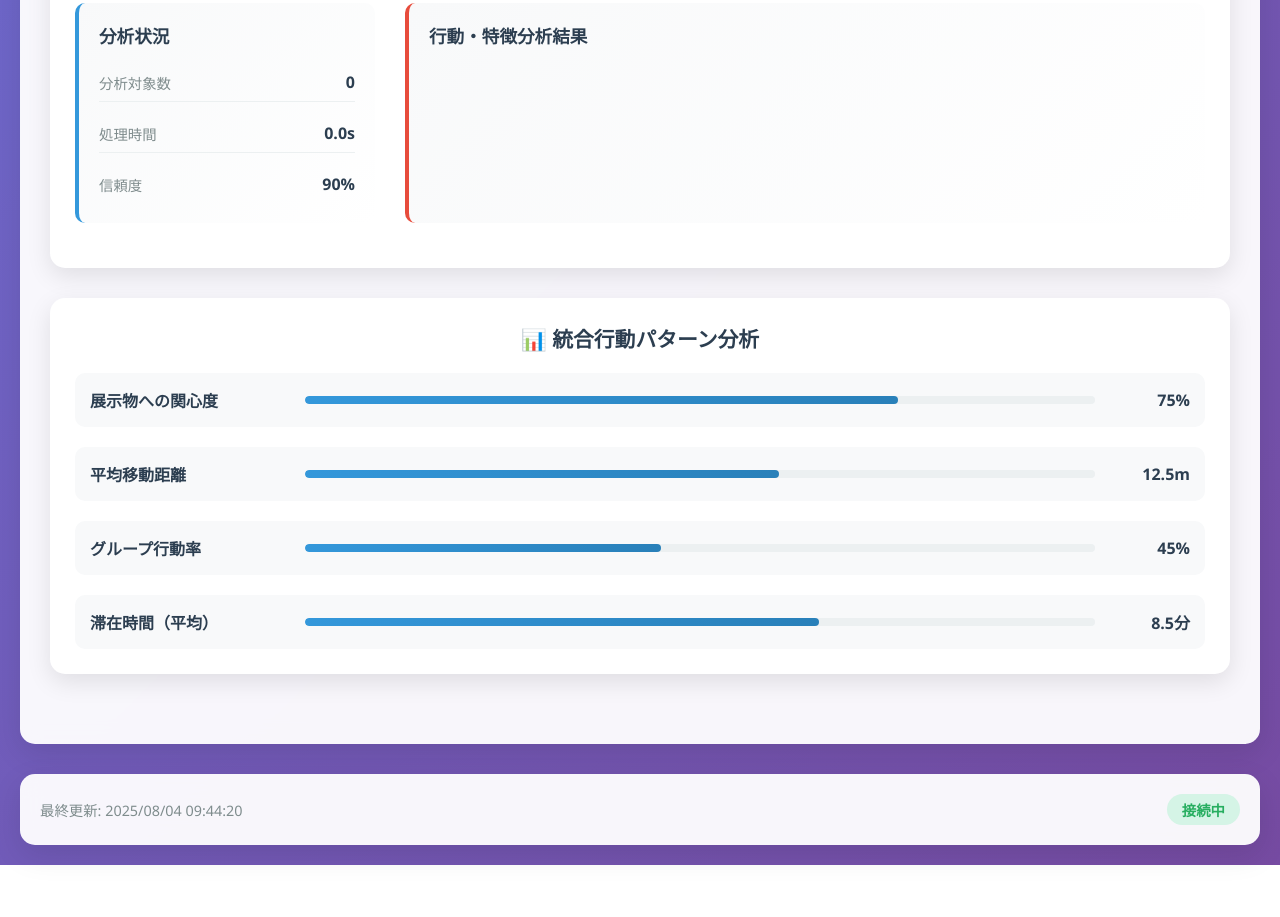
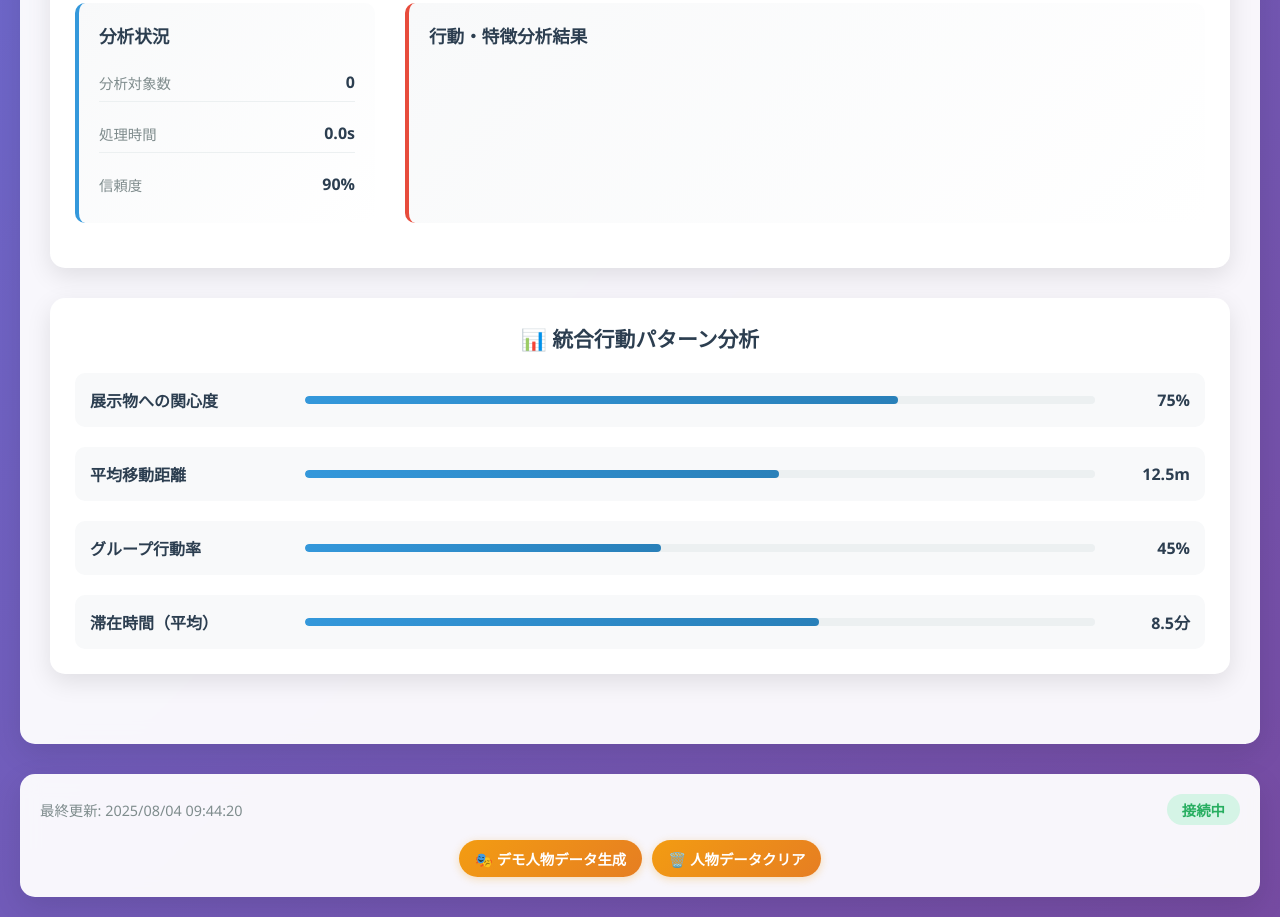
Before and after one commit to NakamuraKotaro918/microsoft-ai-labo-smart-space, a plain HTML site: page dashboard/index.html in a window 1280 px wide. Shown: the part 1907-2824 px from the top of the page. Before the commit the page ends 2772 px from the top, so only its background shows below. Drawn offline with nearby package versions, Linux system fonts and the light colour scheme; no server answers.

Commit message:
Add demo controls and update documentation
- Added demo buttons for manual person data generation
- Added clear person data functionality
- Updated README and QUICKSTART with person analysis features
- Enhanced user interface with demo controls
- Improved documentation for SONY ITRIOS and Google Gemini integration

```diff
--- a/dashboard/index.html
+++ b/dashboard/index.html
@@ -246,6 +246,14 @@
                 <span>最終更新: <span id="last-update">2025-08-04 08:00:00</span></span>
                 <span class="connection-status" id="connection-status">接続中</span>
             </div>
+            <div class="demo-controls">
+                <button class="demo-button" onclick="generateDemoPersonData()">
+                    🎭 デモ人物データ生成
+                </button>
+                <button class="demo-button" onclick="clearPersonData()">
+                    🗑️ 人物データクリア
+                </button>
+            </div>
         </footer>
     </div>
 
--- a/dashboard/scripts/main.js
+++ b/dashboard/scripts/main.js
@@ -457,6 +457,24 @@ function showTab(tabName) {
     }
 }
 
+// デモ用人物データ生成
+function generateDemoPersonData() {
+    if (window.dashboard && window.dashboard.personAnalysisManager) {
+        window.dashboard.personAnalysisManager.generateMockData();
+        console.log('デモ人物データを生成しました');
+    }
+}
+
+// 人物データクリア
+function clearPersonData() {
+    if (window.dashboard && window.dashboard.personAnalysisManager) {
+        window.dashboard.personAnalysisManager.itriosData.clear();
+        window.dashboard.personAnalysisManager.geminiData.clear();
+        window.dashboard.personAnalysisManager.updateDisplay();
+        console.log('人物データをクリアしました');
+    }
+}
+
 // アプリケーション初期化
 document.addEventListener('DOMContentLoaded', () => {
     window.dashboard = new SmartSpaceDashboard();
--- a/dashboard/styles/main.css
+++ b/dashboard/styles/main.css
@@ -654,6 +654,35 @@ body {
     align-items: center;
     color: #7f8c8d;
     font-size: 0.9rem;
+    margin-bottom: 15px;
+}
+
+.demo-controls {
+    display: flex;
+    gap: 10px;
+    justify-content: center;
+}
+
+.demo-button {
+    background: linear-gradient(135deg, #f39c12, #e67e22);
+    color: white;
+    border: none;
+    padding: 8px 16px;
+    border-radius: 20px;
+    font-size: 0.9rem;
+    font-weight: 600;
+    cursor: pointer;
+    transition: all 0.3s ease;
+    box-shadow: 0 2px 8px rgba(243, 156, 18, 0.3);
+}
+
+.demo-button:hover {
+    transform: translateY(-2px);
+    box-shadow: 0 4px 12px rgba(243, 156, 18, 0.4);
+}
+
+.demo-button:active {
+    transform: translateY(0);
 }
 
 .connection-status {
```
Also changed, not shown: dashboard/QUICKSTART.md (+4 -1 lines), dashboard/README.md.
